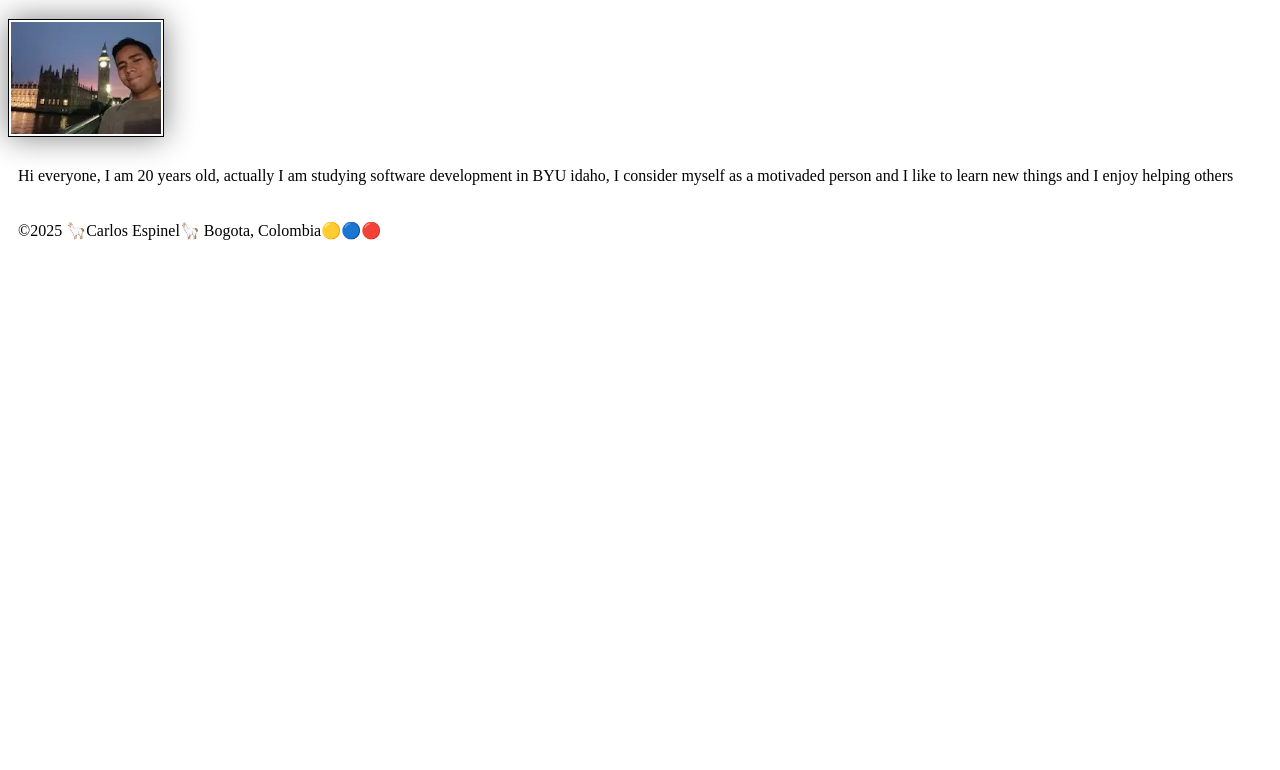
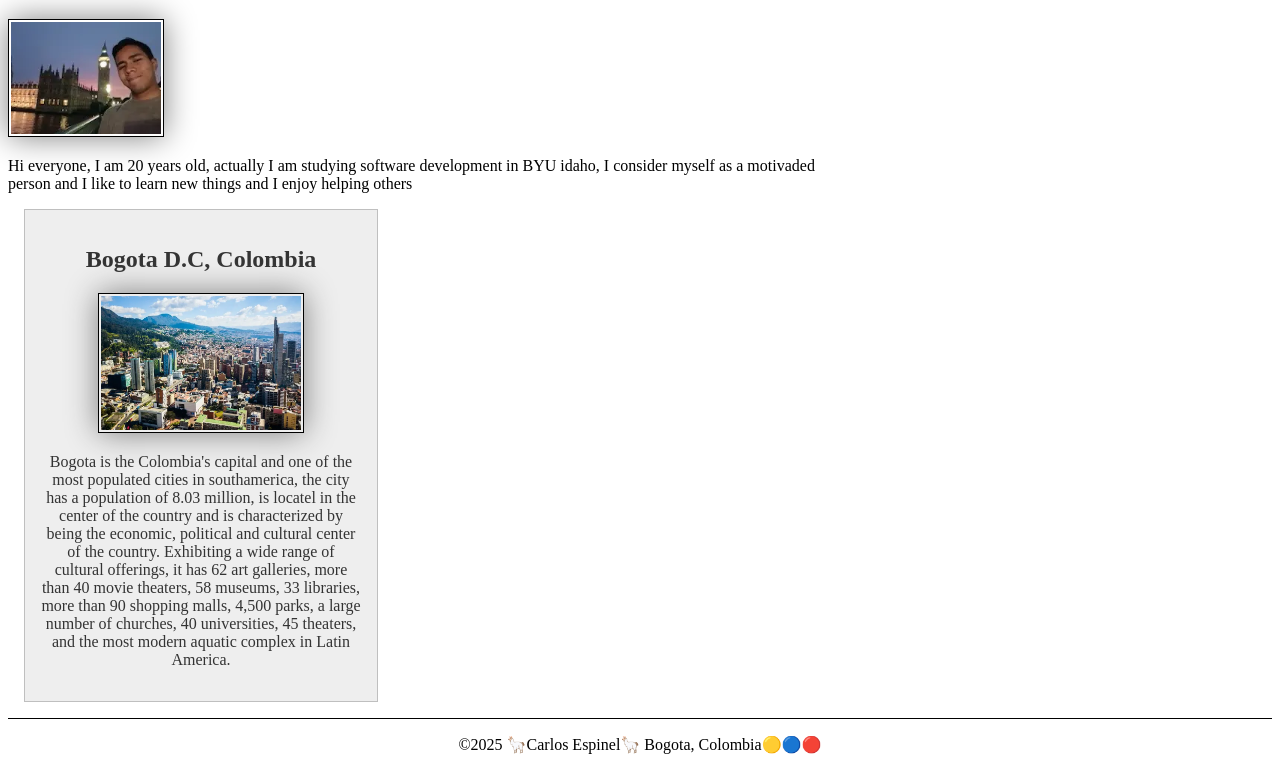
Before and after one commit to Carlosespgo/wdd130, a plain HTML site: page index.html in a window 1280 px wide. Shown: the part 205-975 px from the top of the page. Before the commit the page ends 800 px from the top, so only its background shows below. Drawn offline with Linux system fonts and the light colour scheme.

Commit message:
activity2

```diff
--- a/index.html
+++ b/index.html
@@ -1,10 +1,12 @@
 <!DOCTYPE html>
 <html lang="en-US">
     <head>
-        <link rel="stylesheet" href="styles/styles.css">
         <meta charset="utf-8">
         <meta name="viewport" content="width=device-width,initial-scale=1.0">
         <title>Carlos Espinel | WDD 130</title>
+        <meta name="description" content="My name is Carlos Espinel and I am studying softwae development, in this course i will to learn about the web fundamentals and this page in a example of what I am learing">
+        <meta name="author" content="Carlos Espinel">
+        <link rel="stylesheet" href="styles/styles.css">
     </head>
     <body>
         <header>
@@ -18,6 +20,11 @@
             <img src="images/profile.webp" alt="Hi!, My name is Carlos Espinel" width="200">
             <p>Hi everyone, I am 20 years old, actually I am studying software development in BYU idaho, I consider myself as a motivaded person and I like to learn new things and I enjoy helping others</p>
         </main>
+        <aside>
+            <h2>Bogota D.C, Colombia</h2>
+            <img src="images/Bogota.webp" alt="a look at Bogota">
+            <p>Bogota is the Colombia's capital and one of the most populated cities in southamerica, the city has a population of 8.03 million, is locatel in the center of the country and is characterized by being the economic, political and cultural center of the country. Exhibiting a wide range of cultural offerings, it has 62 art galleries, more than 40 movie theaters, 58 museums, 33 libraries, more than 90 shopping malls, 4,500 parks, a large number of churches, 40 universities, 45 theaters, and the most modern aquatic complex in Latin America.</p>
+        </aside>
         <footer>
             <p>©2025 🦙Carlos Espinel🦙 Bogota, Colombia🟡🔵🔴</p>
         </footer>
--- a/styles/styles.css
+++ b/styles/styles.css
@@ -22,5 +22,35 @@ img {
 }
 
 p {
-    padding:10px;
+    padding:0;
 }
+
+main {
+    max-width: 840px;
+}
+
+aside {
+    width: 20rem;
+    margin: 1rem;
+    border: 1px solid rgb(0 0 0 / 0.2);
+    padding: 1rem;
+    background-color: #eee;
+    color: #333;
+    text-align: center;
+}
+
+aside img {
+    width: 200px;
+    height: auto;
+}
+
+main img {
+    width: 150px;
+    height: auto;
+}
+
+footer {
+    margin-top: 15px;
+    border-top: 1px solid #000;
+    text-align: center;
+}
```
Also changed, not shown: images/Bogota.webp (added).
